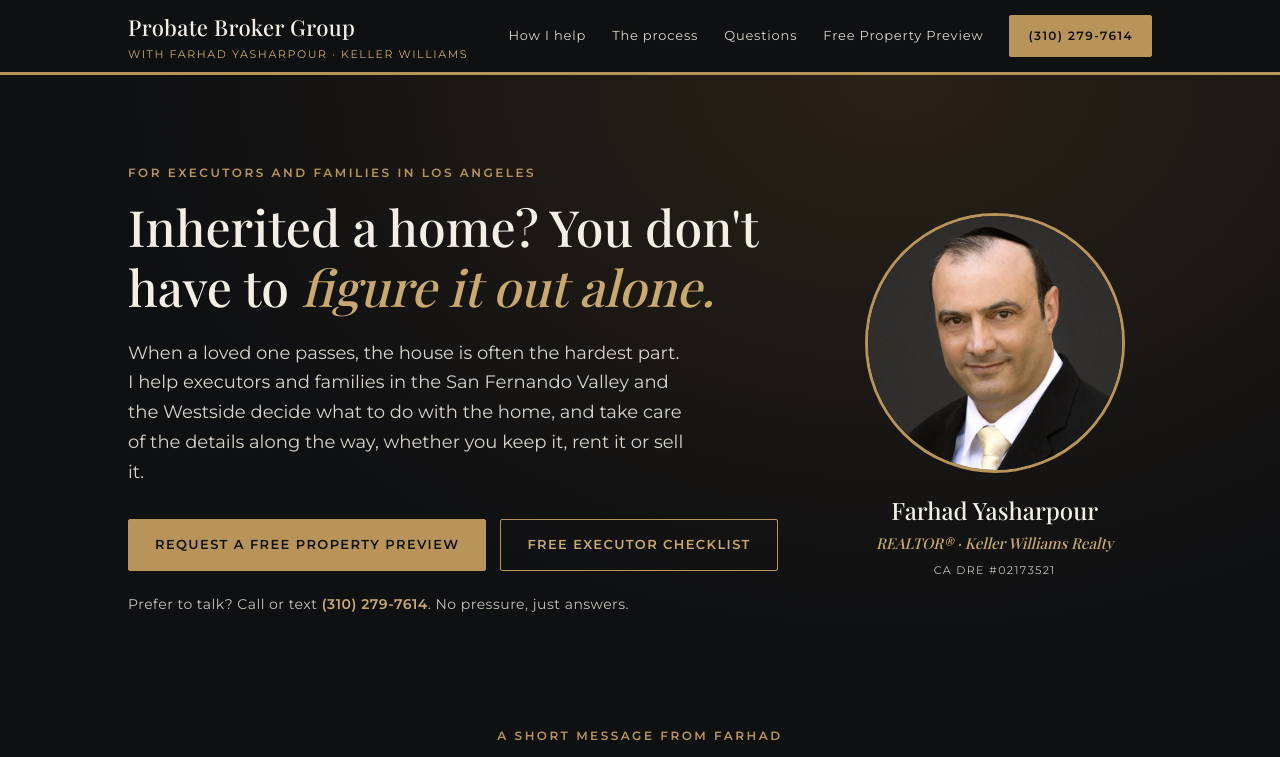
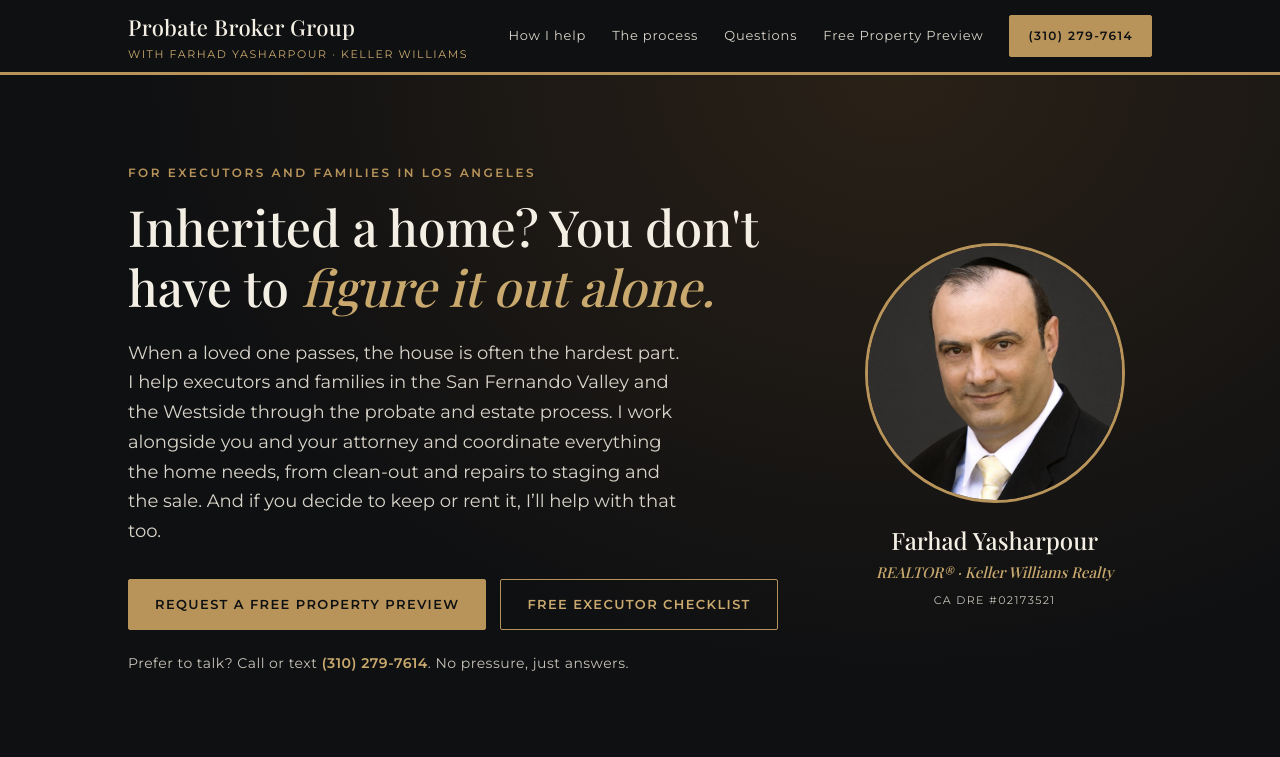
Before and after one commit to yasharpourf-lgtm/probatebrokergroup, a plain HTML site: page index.html in a window 1280 px wide. Shown: the top 757 px of the page. Drawn offline with nearby package versions, Linux system fonts and the light colour scheme; a web font is replaced by a local one.

Commit message:
Hero intro: probate positioning (attorney, coordination)
Co-Authored-By: Claude Opus 5.5 <noreply@anthropic.com>
Claude-Session: https://claude.ai/code/session_017rEiktHYPyWAx54guBWnHp

```diff
--- a/index.html
+++ b/index.html
@@ -262,7 +262,7 @@
     <div>
       <p class="eyebrow">For executors and families in Los Angeles</p>
       <h1>Inherited a home? You don't have to <em>figure it out alone.</em></h1>
-      <p class="lead">When a loved one passes, the house is often the hardest part. I help executors and families in the San Fernando Valley and the Westside decide what to do with the home, and take care of the details along the way, whether you keep it, rent it or sell it.</p>
+      <p class="lead">When a loved one passes, the house is often the hardest part. I help executors and families in the San Fernando Valley and the Westside through the probate and estate process. I work alongside you and your attorney and coordinate everything the home needs, from clean-out and repairs to staging and the sale. And if you decide to keep or rent it, I&rsquo;ll help with that too.</p>
       <div class="ctas">
         <a class="btn" href="#walkthrough">Request a Free Property Preview</a>
         <a class="btn ghost" href="#checklist">Free executor checklist</a>
```
